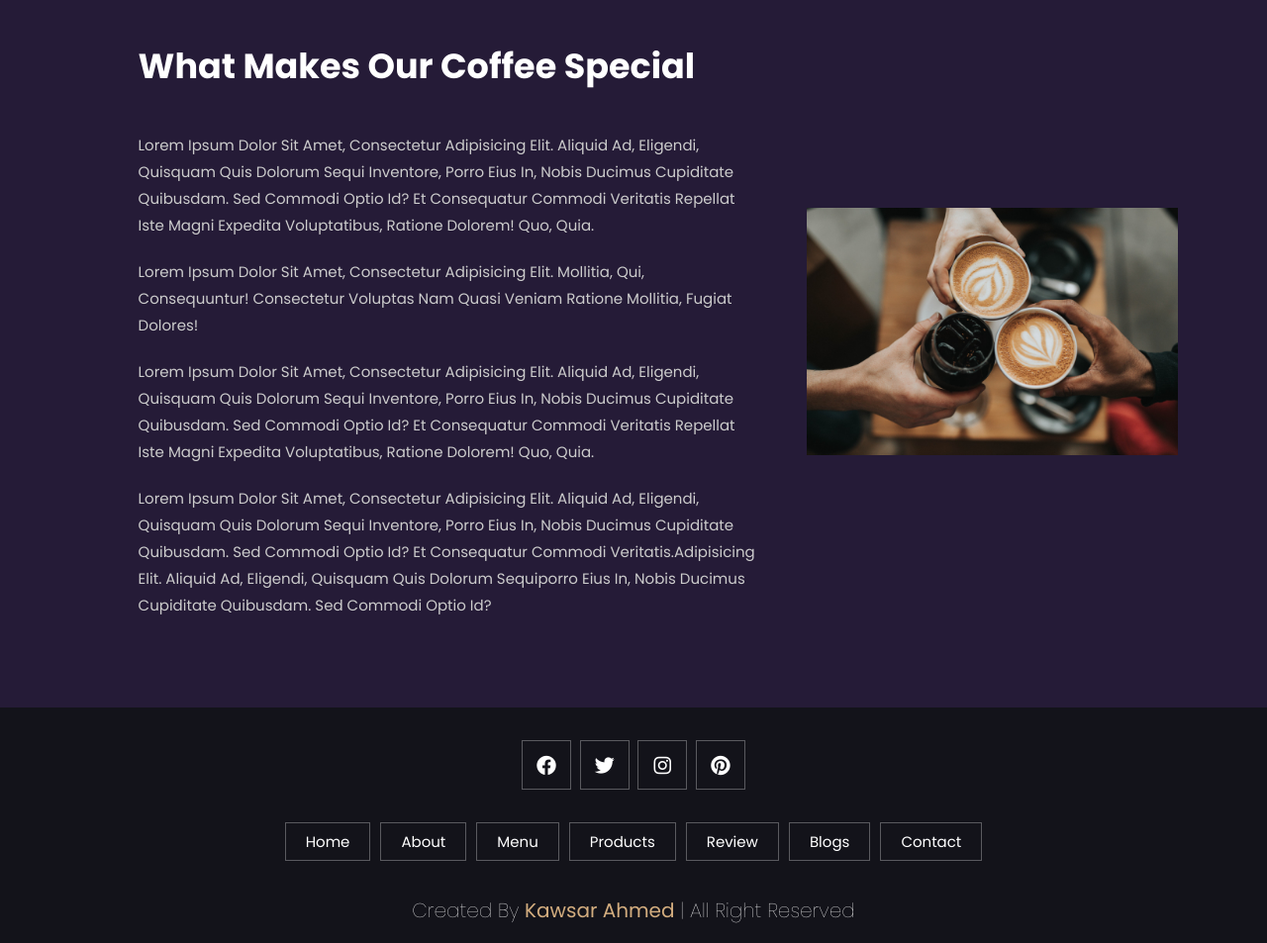
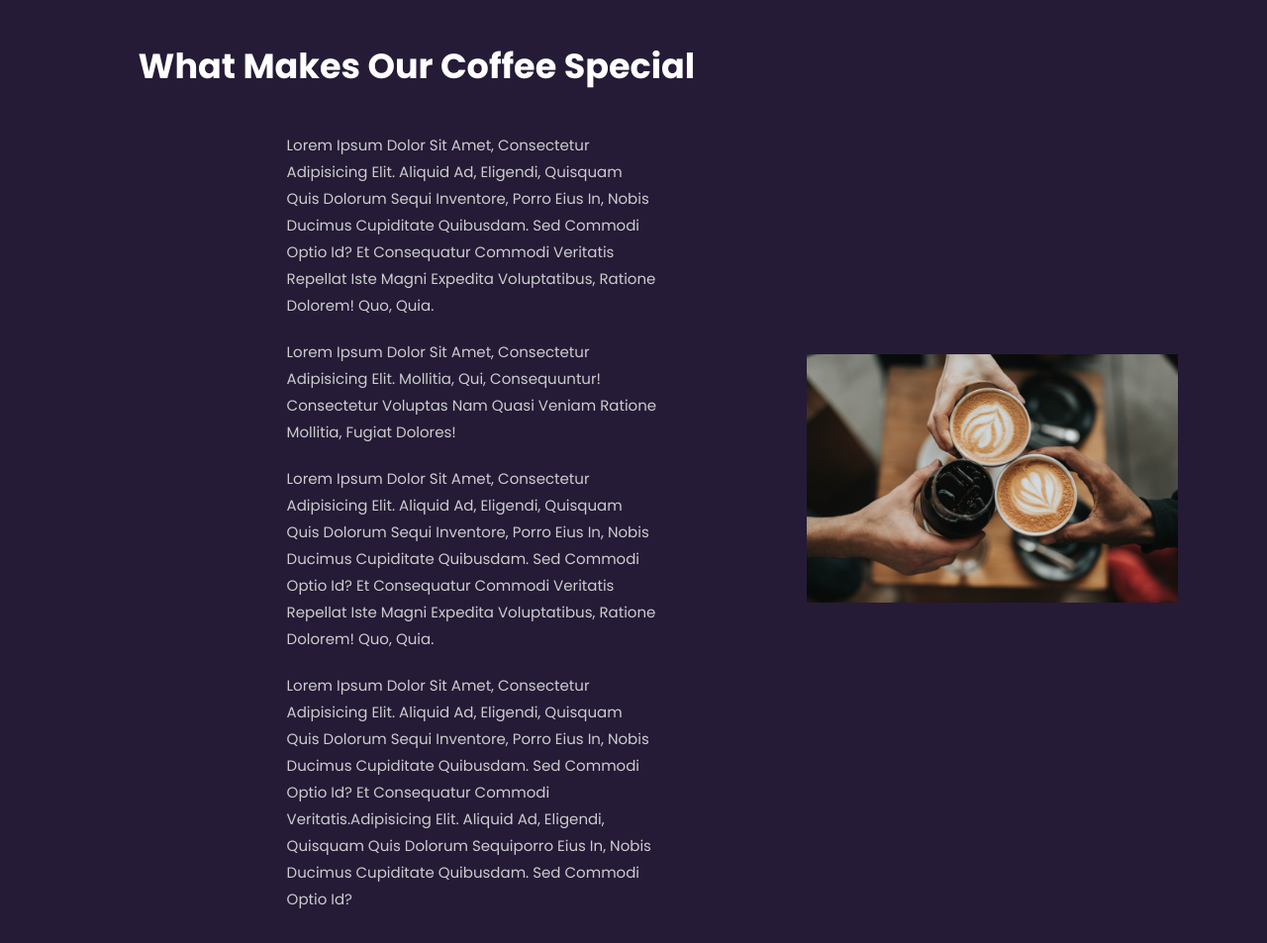
Before and after one commit to webbyfolio/coffeeshop.github.io, a plain HTML site: page about.html in a window 1280 px wide. Shown: the part 840-1793 px from the top of the page at 99% size. Drawn offline with Linux system fonts and the light colour scheme.

Commit message:
Update style.css

```diff
--- a/style.css
+++ b/style.css
@@ -750,7 +750,8 @@ section{
     color: #ccc;
     padding: 1rem 0;
     line-height: 1.8;
-    padding-right: 5rem;
+    padding-right: 15rem;
+    padding-left: 15rem;
 }
 
 /* menu page ----*/
```
